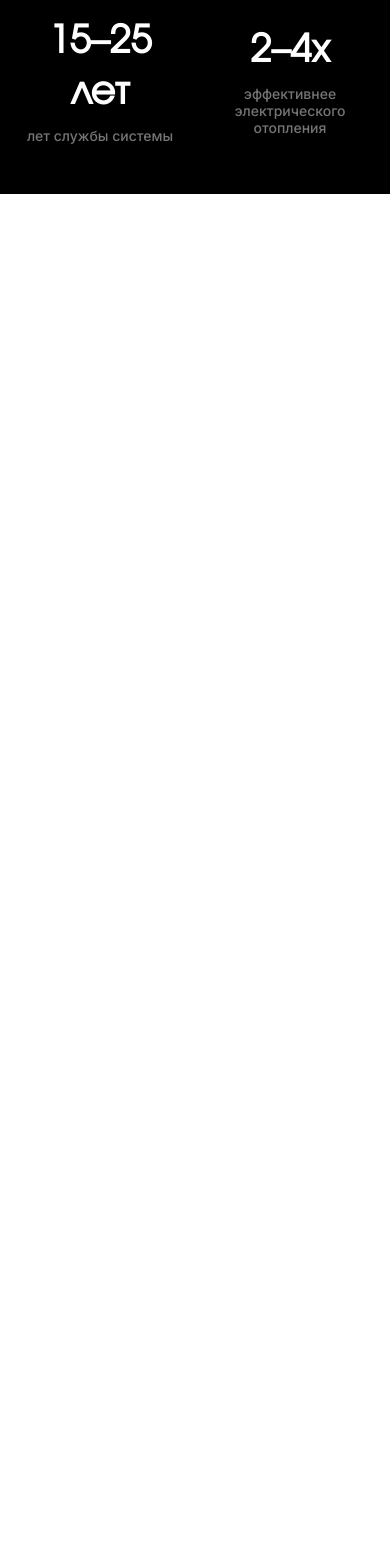
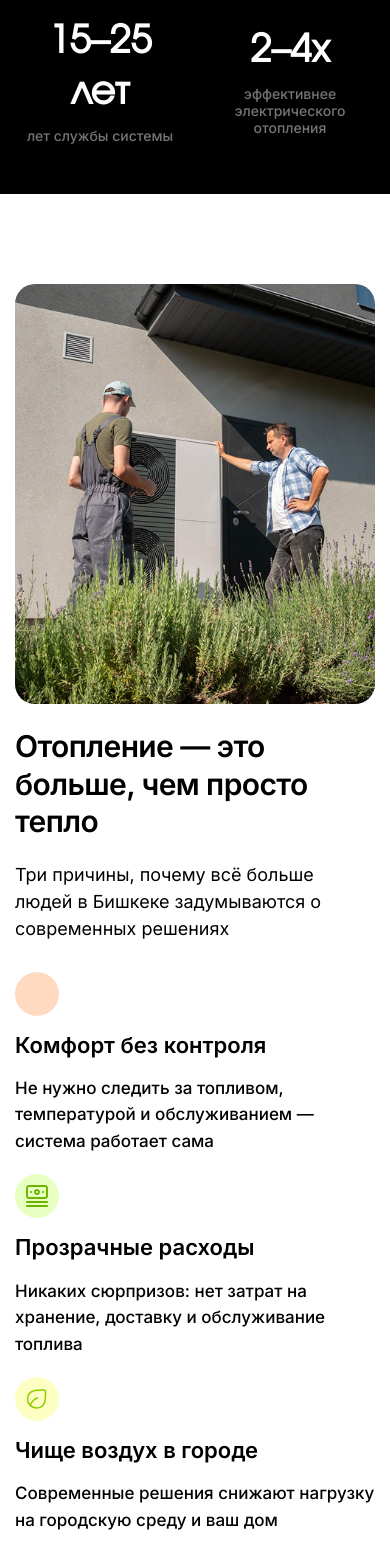
Before and after one commit to IsaRakhatbekov/cleanchoice_kg, a Next.js app: page / in a window 390 px wide. Shown: the part 990-2558 px from the top of the page. Before the commit the page ends 1184 px from the top, so only its background shows below. Built offline with nearby package versions, Linux system fonts and the light colour scheme.

Commit message:
adaptive of Benefits section

```diff
--- a/src/app/page.tsx
+++ b/src/app/page.tsx
@@ -1,3 +1,4 @@
+import Benefits from '../sections/Benefits/Benefits'
 import Header from '../sections/Header/Header'
 import Hero from '../sections/Hero/Hero'
 import Statistics from '../sections/Statistics/Statistics'
@@ -9,7 +10,7 @@ export default function Home() {
 			<main>
 				<Hero />
 				<Statistics />
-				{/* <Benefits /> */}
+				<Benefits />
 				{/* <AboutHeatPump /> */}
 				{/* <HeatPumpProcess /> */}
 				{/* <Types /> */}
--- a/src/sections/Benefits/Benefits.module.scss
+++ b/src/sections/Benefits/Benefits.module.scss
@@ -5,12 +5,15 @@
 		display: flex;
 		justify-content: space-between;
 		gap: 30px;
+		align-items: flex-start;
 	}
 
 	.imgWrapper {
+		flex: 0 1 488px;
 		width: 100%;
 		max-width: 488px;
 		height: 607px;
+		min-width: 0;
 		border-radius: 20px;
 		overflow: hidden;
 
@@ -22,14 +25,16 @@
 	}
 
 	.content {
+		flex: 0 0 700px;
 		width: 100%;
 		max-width: 700px;
+		min-width: 0;
 	}
 
 	.title {
 		font-family: var(--font-family);
 		font-weight: 600;
-		font-size: 48px;
+		font-size: clamp(30px, 4vw, 48px);
 		line-height: 125%;
 		letter-spacing: -0.02em;
 		color: #000;
@@ -119,4 +124,73 @@
 		line-height: 156%;
 		color: #000;
 	}
+
+	@media (max-width: 1260px) {
+		padding: 110px 0;
+
+		.wrapper {
+			gap: 24px;
+		}
+
+		.imgWrapper {
+			flex-basis: 420px;
+			height: auto;
+			aspect-ratio: 488 / 607;
+		}
+
+		.content {
+			flex: 1 0 0;
+		}
+	}
+
+	@media (max-width: 991px) {
+		.wrapper {
+			flex-direction: column;
+		}
+
+		.imgWrapper {
+			max-width: 100%;
+		}
+
+		.subtitle {
+			font-size: 18px;
+		}
+	}
+
+	@media (max-width: 768px) {
+		padding: 90px 0;
+
+		.list {
+			grid-template-columns: 1fr;
+			gap: 20px;
+		}
+
+		.item {
+			&:nth-child(1),
+			&:nth-child(2),
+			&:nth-child(3) {
+				grid-column: 1;
+			}
+
+			&:nth-child(1) {
+				grid-row: auto;
+			}
+
+			&:nth-child(2) {
+				grid-row: auto;
+			}
+
+			&:nth-child(3) {
+				grid-row: auto;
+			}
+		}
+
+		.innerTitle {
+			font-size: 22px;
+		}
+
+		.text {
+			font-size: 17px;
+		}
+	}
 }
```
